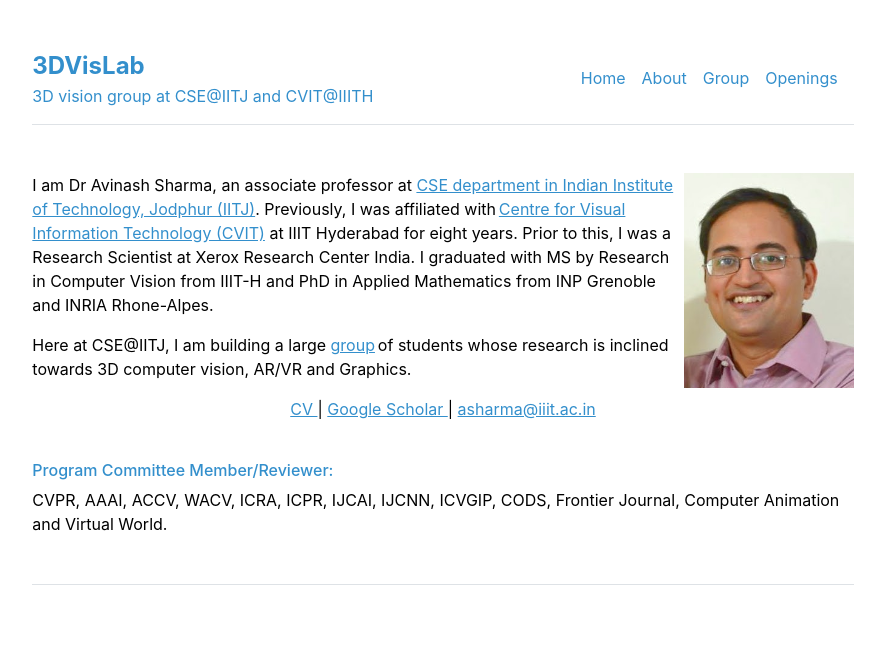
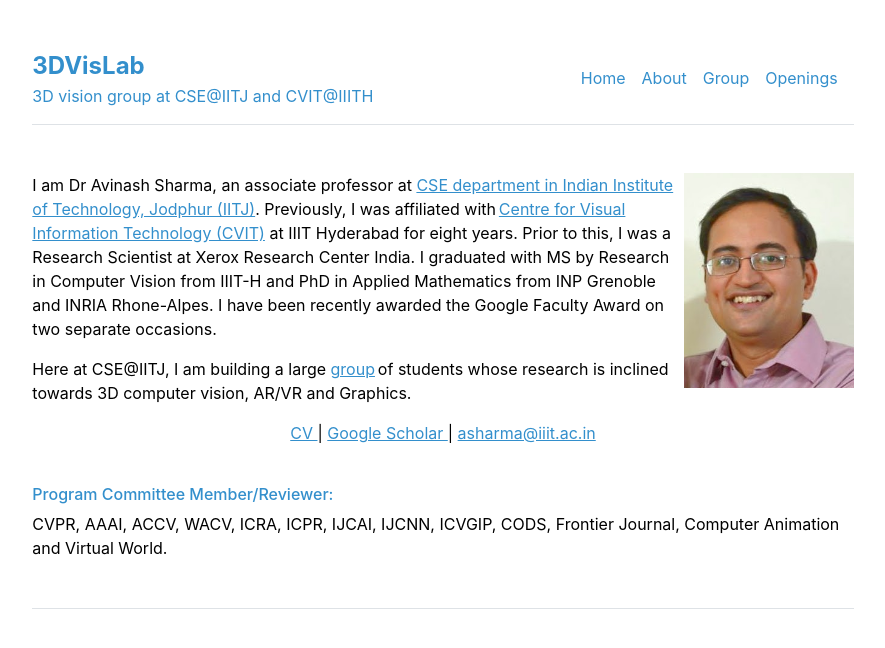
Before and after one commit to 3DComputerVision/3dcomputervision.github.io, a Jekyll site: the page built from about/index.md, in a window 1280 px wide. Shown: the top 648 px of the page, without its empty margins (197-1082 px from the left). Built offline with Jekyll 4.4.1, drawn with Linux system fonts in a browser that asks for light colours.

Commit message:
CHanges in the about me and group info section

```diff
--- a/about/index.md
+++ b/about/index.md
@@ -4,7 +4,7 @@
 ---
 <img src="/assets/img/avinash.jpeg" style="float:right;" width="170" />
 
-I am Dr Avinash Sharma, an associate professor at [CSE department in Indian Institute of Technology, Jodphur (IITJ)](https://cse.iitj.ac.in/). Previously, I was affiliated with [Centre for Visual Information Technology (CVIT)](https://cvit.iiit.ac.in) at IIIT Hyderabad for eight years. Prior to this, I was a Research Scientist at Xerox Research Center India. I graduated with MS by Research in Computer Vision from IIIT-H and PhD in Applied Mathematics from INP Grenoble and INRIA Rhone-Alpes.
+I am Dr Avinash Sharma, an associate professor at [CSE department in Indian Institute of Technology, Jodphur (IITJ)](https://cse.iitj.ac.in/). Previously, I was affiliated with [Centre for Visual Information Technology (CVIT)](https://cvit.iiit.ac.in) at IIIT Hyderabad for eight years. Prior to this, I was a Research Scientist at Xerox Research Center India. I graduated with MS by Research in Computer Vision from IIIT-H and PhD in Applied Mathematics from INP Grenoble and INRIA Rhone-Alpes. I have been recently awarded the Google Faculty Award on two separate occasions.
 
 Here at CSE@IITJ, I am building a large [group](/group) of students whose research is inclined towards 3D computer vision, AR/VR and Graphics.
 
```
Also changed, not shown: index.md (+1 -1 lines).
